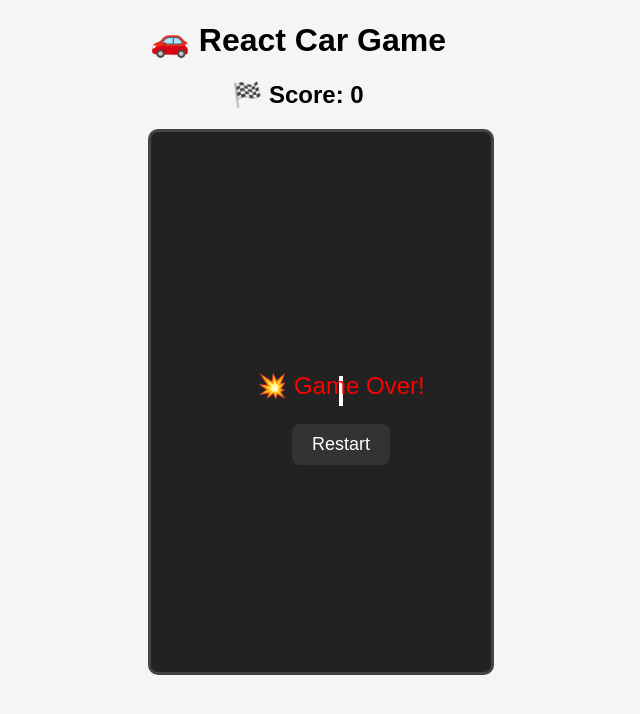
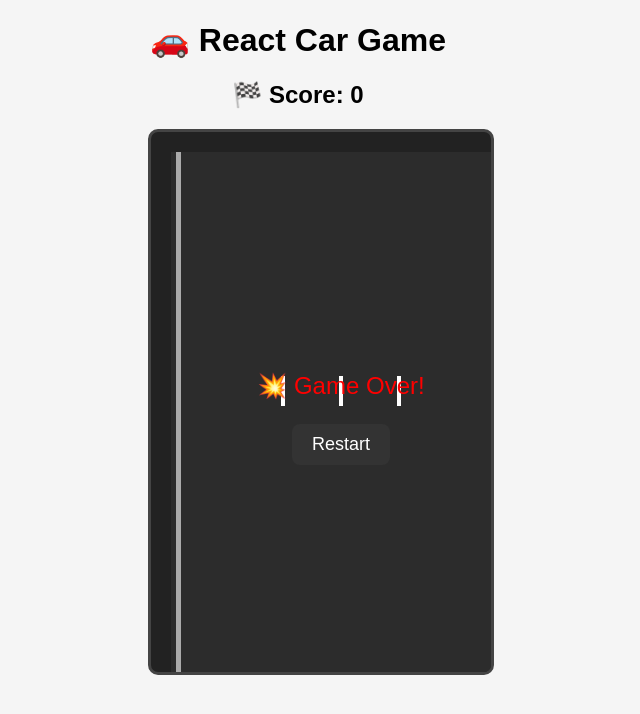
Before and after one commit to Lathish9/car-game, a React (Create React App) app: page / in a window 1280 px wide. Shown: the top 714 px of the page, without its empty margins (342-982 px from the left). Built offline with nearby package versions, Linux system fonts and the light colour scheme.

Commit message:
first commit

```diff
--- a/src/components/Highway.css
+++ b/src/components/Highway.css
@@ -2,19 +2,39 @@
   position: absolute;
   width: 100%;
   height: 100%;
+  background: #2c2c2c; /* Dark asphalt */
+  overflow: hidden;
   z-index: 0;
-    overflow: hidden;
 }
 
+/* Lane divider lines */
 .line {
   position: absolute;
-    left: 50%;
   width: 4px;
   height: 30px;
   background: white;
-    transform: translateX(-50%);
   animation: moveLines 1s linear infinite;
   opacity: 0.8;
+  transform: translateX(-50%);
+}
+
+/* Side road stripes */
+.side-stripe {
+  position: absolute;
+  width: 5px;
+  height: 100%;
+  background: white;
+  top: 0;
+  opacity: 0.6;
+  z-index: 1;
+}
+
+.left-stripe {
+  left: 5px;
+}
+
+.right-stripe {
+  right: 5px;
 }
 
 @keyframes moveLines {
--- a/src/components/Highway.jsx
+++ b/src/components/Highway.jsx
@@ -4,8 +4,17 @@ import './Highway.css';
 export default function Highway() {
   return (
     <div className="highway">
-      {[...Array(10)].map((_, i) => (
-        <div key={i} className="line" style={{ top: `${i * 60}px` }} />
+      {/* Side stripes */}
+      <div className="side-stripe left-stripe" />
+      <div className="side-stripe right-stripe" />
+
+      {/* Lane dividers (center + two more) */}
+      {[...Array(15)].map((_, i) => (
+        <>
+          <div key={`line1-${i}`} className="line" style={{ left: '33%', top: `${i * 60}px` }} />
+          <div key={`line2-${i}`} className="line" style={{ left: '50%', top: `${i * 60}px` }} />
+          <div key={`line3-${i}`} className="line" style={{ left: '67%', top: `${i * 60}px` }} />
+        </>
       ))}
     </div>
   );
```
Lines whose indentation alone changed are shown as unchanged.
